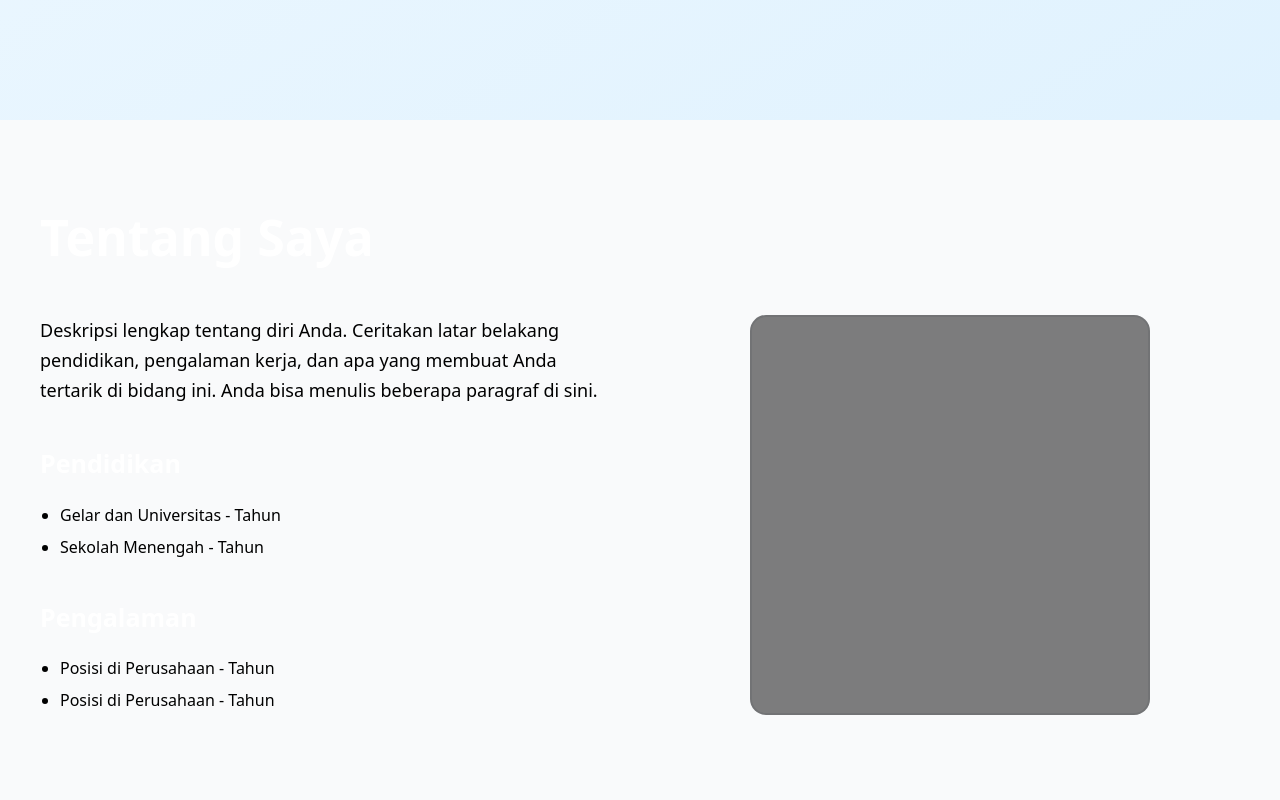
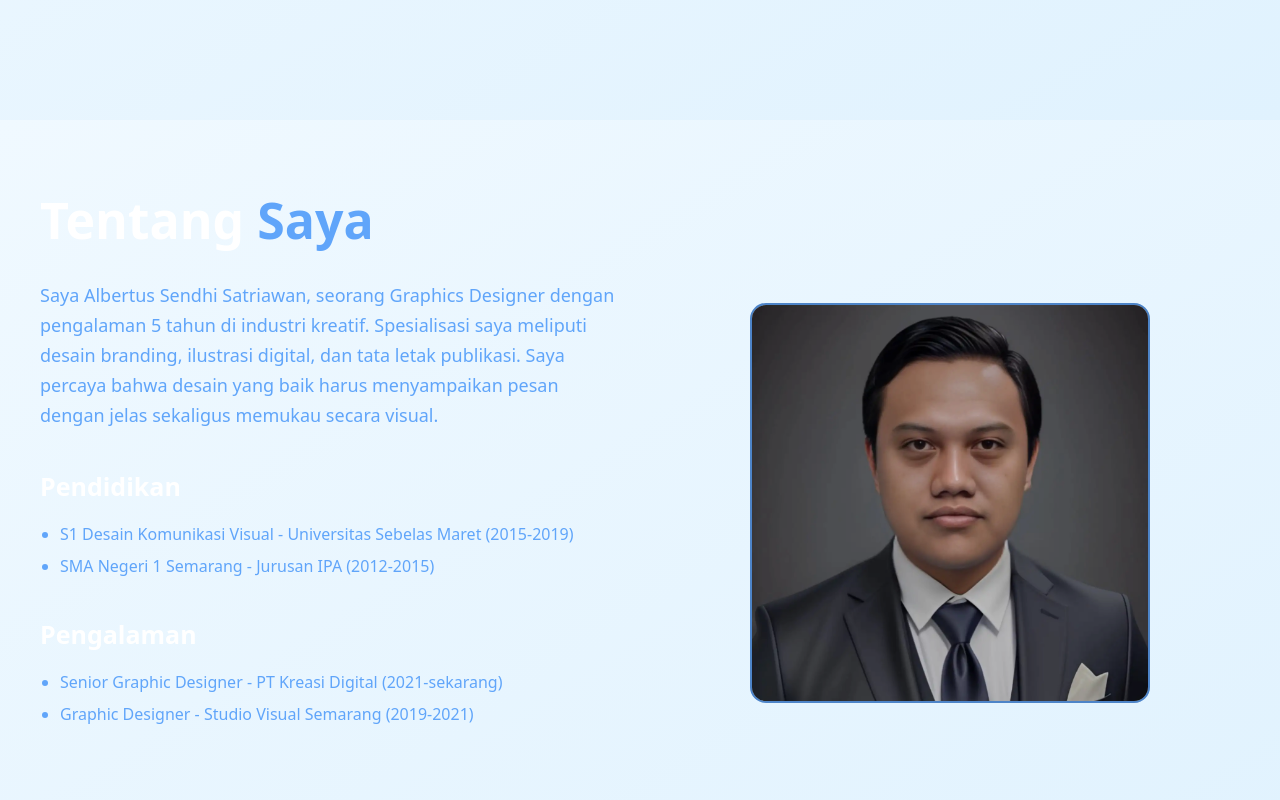
Before and after one commit to sendhi91/justacontent, a React (Create React App) app: page / in a window 1280 px wide. Shown: the part 680-1480 px from the top of the page. Built offline with nearby package versions, Linux system fonts and the light colour scheme.

Commit message:
Add files via upload

```diff
--- a/src/components/About.jsx
+++ b/src/components/About.jsx
@@ -1,47 +1,112 @@
+import { motion } from 'framer-motion';
+import { useDarkMode } from '../context/DarkModeContext';
+import sen from '../assets/sen.webp'; // Make sure this path is correct
+
 const About = () => {
+  const { darkMode } = useDarkMode();
+
+  // Animation variants
+  const containerVariants = {
+    hidden: { opacity: 0 },
+    visible: {
+      opacity: 1,
+      transition: {
+        staggerChildren: 0.2,
+        delayChildren: 0.3
+      }
+    }
+  };
+
+  const itemVariants = {
+    hidden: { y: 20, opacity: 0 },
+    visible: {
+      y: 0,
+      opacity: 1,
+      transition: {
+        duration: 0.5
+      }
+    }
+  };
+
   return (
-    <section id="tentang" className="relative w-full px-10 py-20 mx-auto">
+    <motion.section
+      id="tentang"
+      className="relative w-full px-4 py-16 md:px-10 md:py-20 mx-auto min-h-screen"
+      initial="hidden"
+      animate="visible"
+      variants={containerVariants}
+      style={{
+        background: darkMode
+          ? 'linear-gradient(to bottom right, #111827, #1f2937)'
+          : 'linear-gradient(to bottom right, #f0f9ff, #e0f2fe)'
+      }}
+    >
       <div className="max-w-7xl mx-auto">
-        <h2 className="text-white text-[50px] font-bold mb-10">
-          Tentang <span className="text-secondary">Saya</span>
-        </h2>
+        <motion.h2
+          className="text-white text-4xl md:text-[50px] font-bold mb-10"
+          variants={itemVariants}
+        >
+          Tentang <span className="text-blue-400">Saya</span>
+        </motion.h2>
 
         <div className="flex flex-col md:flex-row gap-10">
-          <div className="flex-1">
-            <p className="text-secondary text-[18px] max-w-3xl leading-[30px]">
-              Deskripsi lengkap tentang diri Anda. Ceritakan latar belakang pendidikan,
-              pengalaman kerja, dan apa yang membuat Anda tertarik di bidang ini.
-              Anda bisa menulis beberapa paragraf di sini.
-            </p>
+          <motion.div className="flex-1" variants={itemVariants}>
+            <motion.p
+              className="text-blue-400 text-[18px] max-w-3xl leading-[30px] mb-10"
+              variants={itemVariants}
+            >
+              Saya Albertus Sendhi Satriawan, seorang Graphics Designer dengan pengalaman
+              5 tahun di industri kreatif. Spesialisasi saya meliputi desain branding,
+              ilustrasi digital, dan tata letak publikasi. Saya percaya bahwa desain
+              yang baik harus menyampaikan pesan dengan jelas sekaligus memukau secara visual.
+            </motion.p>
 
-            <div className="mt-10">
-              <h3 className="text-white text-[25px] font-bold mb-5">Pendidikan</h3>
-              <ul className="text-secondary list-disc pl-5 space-y-2">
-                <li>Gelar dan Universitas - Tahun</li>
-                <li>Sekolah Menengah - Tahun</li>
+            <motion.div className="mt-10" variants={itemVariants}>
+              <h3 className="text-white text-2xl md:text-[25px] font-bold mb-5">Pendidikan</h3>
+              <ul className="text-blue-400 list-disc pl-5 space-y-2">
+                <motion.li variants={itemVariants}>S1 Desain Komunikasi Visual - Universitas Sebelas Maret (2015-2019)</motion.li>
+                <motion.li variants={itemVariants}>SMA Negeri 1 Semarang - Jurusan IPA (2012-2015)</motion.li>
               </ul>
+            </motion.div>
+
+            <motion.div className="mt-10" variants={itemVariants}>
+              <h3 className="text-white text-2xl md:text-[25px] font-bold mb-5">Pengalaman</h3>
+              <ul className="text-blue-400 list-disc pl-5 space-y-2">
+                <motion.li variants={itemVariants}>Senior Graphic Designer - PT Kreasi Digital (2021-sekarang)</motion.li>
+                <motion.li variants={itemVariants}>Graphic Designer - Studio Visual Semarang (2019-2021)</motion.li>
+              </ul>
+            </motion.div>
+          </motion.div>
+
+          <motion.div
+            className="flex-1 flex justify-center items-center"
+            variants={itemVariants}
+          >
+            <div className="w-[250px] h-[250px] md:w-[400px] md:h-[400px] relative">
+              <motion.div
+                className="w-full h-full rounded-2xl border-2 border-blue-400 overflow-hidden"
+                initial={{ scale: 0.9, opacity: 0 }}
+                animate={{ scale: 1, opacity: 1 }}
+                transition={{ delay: 0.6, duration: 0.5 }}
+              >
+                <img
+                  src={sen}
+                  alt="Albertus Sendhi Satriawan"
+                  className="w-full h-full object-cover"
+                />
+              </motion.div>
+              <motion.div
+                className="absolute inset-0 rounded-2xl border-2 border-transparent bg-black/20"
+                initial={{ opacity: 0 }}
+                animate={{ opacity: 1 }}
+                transition={{ delay: 0.8, duration: 0.5 }}
+              />
             </div>
-
-            <div className="mt-10">
-              <h3 className="text-white text-[25px] font-bold mb-5">Pengalaman</h3>
-              <ul className="text-secondary list-disc pl-5 space-y-2">
-                <li>Posisi di Perusahaan - Tahun</li>
-                <li>Posisi di Perusahaan - Tahun</li>
-              </ul>
-            </div>
-          </div>
-
-          <div className="flex-1 flex justify-center items-center">
-            <div className="w-[300px] h-[300px] md:w-[400px] md:h-[400px] relative">
-              <div className="w-full h-full rounded-2xl border-2 border-secondary"></div>
-              {/* Ganti dengan gambar Anda */}
-              <div className="absolute inset-0 rounded-2xl border-2 border-transparent bg-black/50"></div>
-            </div>
-          </div>
+          </motion.div>
         </div>
       </div>
-    </section>
-  )
-}
+    </motion.section>
+  );
+};
 
-export default About
+export default About;
--- a/src/components/Hero.jsx
+++ b/src/components/Hero.jsx
@@ -1,6 +1,5 @@
 import { motion } from 'framer-motion';
 import { useDarkMode } from '../context/DarkModeContext';
-import { Link } from 'react-router-dom';
 import { useNavigate } from 'react-router-dom';
 
 const Hero = () => {
@@ -8,22 +7,29 @@ const Hero = () => {
   const navigate = useNavigate();
 
   const handleGoDeeper = () => {
-    // Animate out before navigating
-    document.querySelector('.hero-content').style.opacity = 0;
-    setTimeout(() => navigate('/about'), 500); // Match this duration with your transition
+    // Animation for page transition
+    const heroContent = document.querySelector('.hero-content');
+    if (heroContent) {
+      heroContent.style.opacity = '0';
+      heroContent.style.transform = 'translateY(20px)';
+    }
+    setTimeout(() => navigate('/about'), 500); // Matches transition duration
   };
 
   return (
-    <section
+    <motion.section
       id="home"
-      className="min-h-screen flex items-center justify-center px-4 transition-colors duration-300 hero-section"
+      className="min-h-screen flex items-center justify-center px-4 transition-colors duration-300"
       style={{
         background: darkMode
           ? 'linear-gradient(to bottom right, #111827, #1f2937)'
           : 'linear-gradient(to bottom right, #f0f9ff, #e0f2fe)'
       }}
+      initial={{ opacity: 0 }}
+      animate={{ opacity: 1 }}
+      exit={{ opacity: 0, transition: { duration: 0.5 } }}
     >
-      <div className="hero-content text-center max-w-4xl mx-auto transition-opacity duration-500">
+      <div className="hero-content text-center max-w-4xl mx-auto transition-all duration-500">
         <motion.div
           initial={{ opacity: 0, y: 20 }}
           animate={{ opacity: 1, y: 0 }}
@@ -54,7 +60,12 @@ const Hero = () => {
           className="mt-12"
         >
           <motion.button
-            whileHover={{ scale: 1.05 }}
+            whileHover={{
+              scale: 1.05,
+              boxShadow: darkMode
+                ? '0 10px 25px -5px rgba(59, 130, 246, 0.4)'
+                : '0 10px 25px -5px rgba(29, 78, 216, 0.4)'
+            }}
             whileTap={{ scale: 0.95 }}
             onClick={handleGoDeeper}
             className="px-8 py-4 bg-gradient-to-r from-blue-600 to-purple-600 hover:from-blue-700 hover:to-purple-700 text-white rounded-lg font-medium text-lg transition-all shadow-lg"
@@ -63,7 +74,7 @@ const Hero = () => {
           </motion.button>
         </motion.div>
       </div>
-    </section>
+    </motion.section>
   );
 };
 
```
